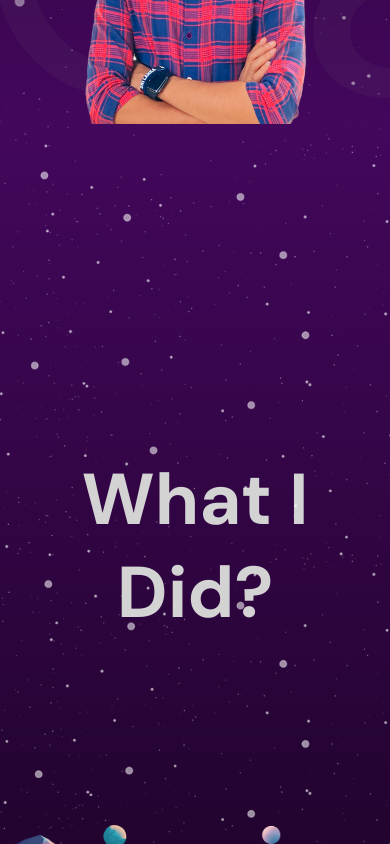
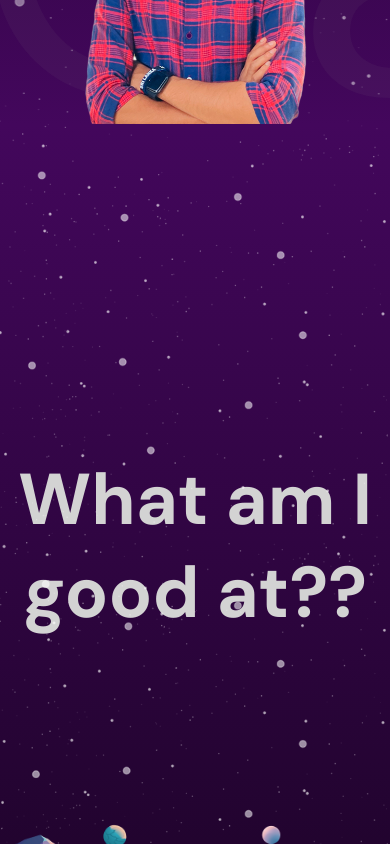
Before and after one commit to vinuwa98/vite-react-deploy, a React (Vite) app: page / in a window 390 px wide. Shown: the part 720-1564 px from the top of the page. Built offline with nearby package versions, Linux system fonts and the light colour scheme.

Commit message:
Add Star Animation to Website

```diff
--- a/src/components/parallax/Parallax.jsx
+++ b/src/components/parallax/Parallax.jsx
@@ -1,21 +1,44 @@
 // Parallax.jsx
 
-import { useRef } from "react";
+import { useRef, useEffect } from "react";
 import "./parallax.scss";
-import { motion, useScroll, useTransform } from "framer-motion";
+import { motion, useScroll, useTransform, useAnimation } from "framer-motion";
 
 const Parallax = ({ type }) => {
     const ref = useRef();
+    const controls = useAnimation();
 
-    // Use scrollYProgress instead of scrollProgress
+    // Use scrollYProgress for scroll-based animations
     const { scrollYProgress } = useScroll({
         target: ref,
         offset: ["start start", "end start"]
     });
 
-    // Transform values for y axis
+    // Transform values for parallax effects
     const yText = useTransform(scrollYProgress, [0, 1], ["0%", "500%"]);
     const yBg = useTransform(scrollYProgress, [0, 1], ["0%", "100%"]);
+
+    // Star animation similar to Hero.jsx
+    useEffect(() => {
+        const updateAnimationSpeed = () => {
+            const isMobile = window.innerWidth <= 768;
+            const duration = isMobile ? 20 : 35;
+
+            controls.start({
+                x: ["-10%", "10%"],
+                transition: {
+                    repeat: Infinity,
+                    repeatType: "mirror",
+                    duration: duration,
+                },
+            });
+        };
+
+        updateAnimationSpeed();
+        window.addEventListener("resize", updateAnimationSpeed);
+
+        return () => window.removeEventListener("resize", updateAnimationSpeed);
+    }, [controls]);
 
     return (
         <div
@@ -28,12 +51,12 @@ const Parallax = ({ type }) => {
                         : "linear-gradient(180deg, #43075c, #1c0327)"
             }}
         >
+            <motion.div className="stars" animate={controls}></motion.div>
             <motion.h1 style={{ y: yText }}>
-                {type === "services" ? "What I Do?" : "What I Did?"}
+                {type === "services" ? "What am I good at?" : "What am I good at??"}
             </motion.h1>
             <motion.div className="mountains"></motion.div>
             <motion.div style={{ y: yBg }} className="planets"></motion.div>
-            <motion.div style={{ x: yBg }} className="stars"></motion.div>
         </div>
     );
 };
```
